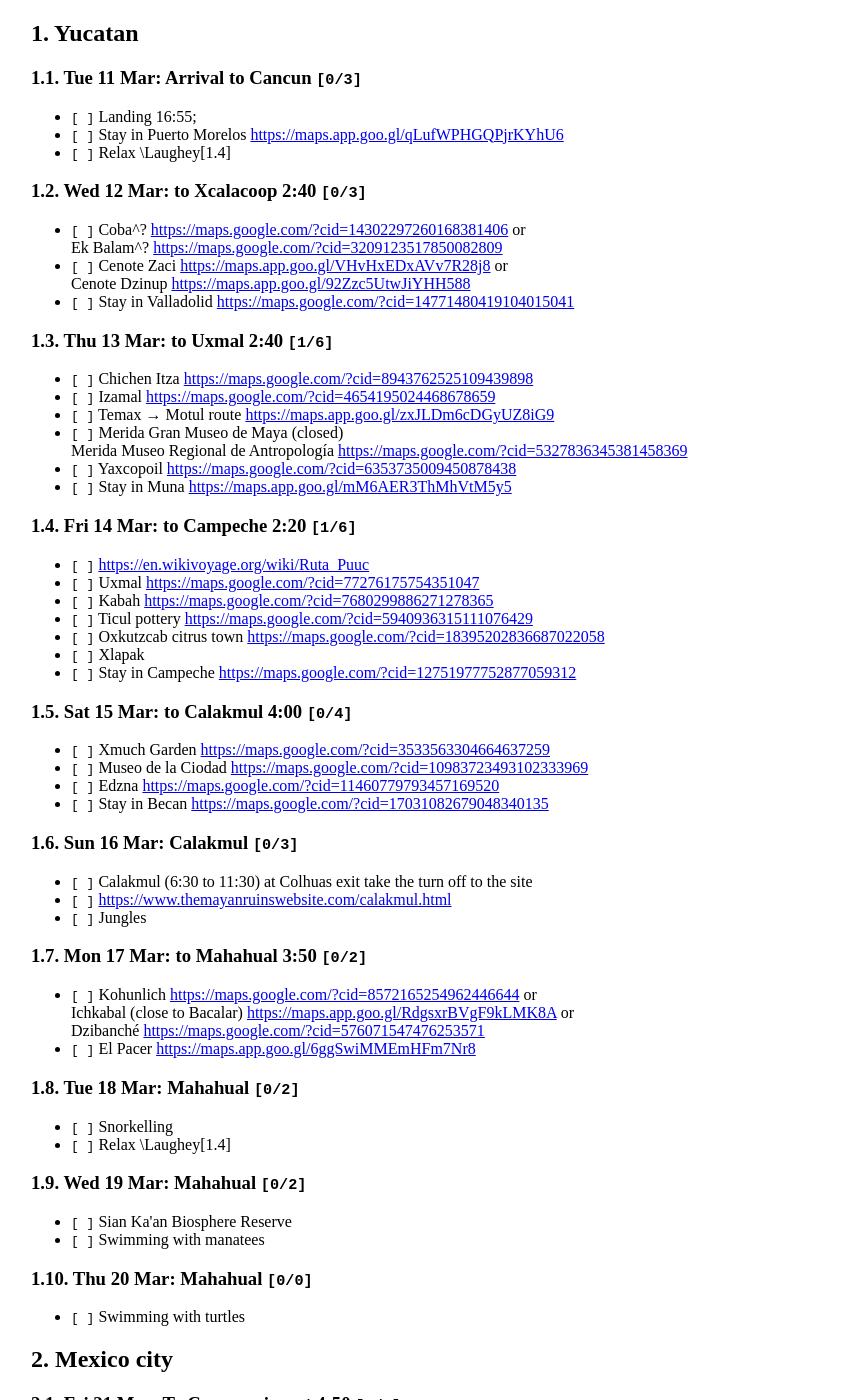
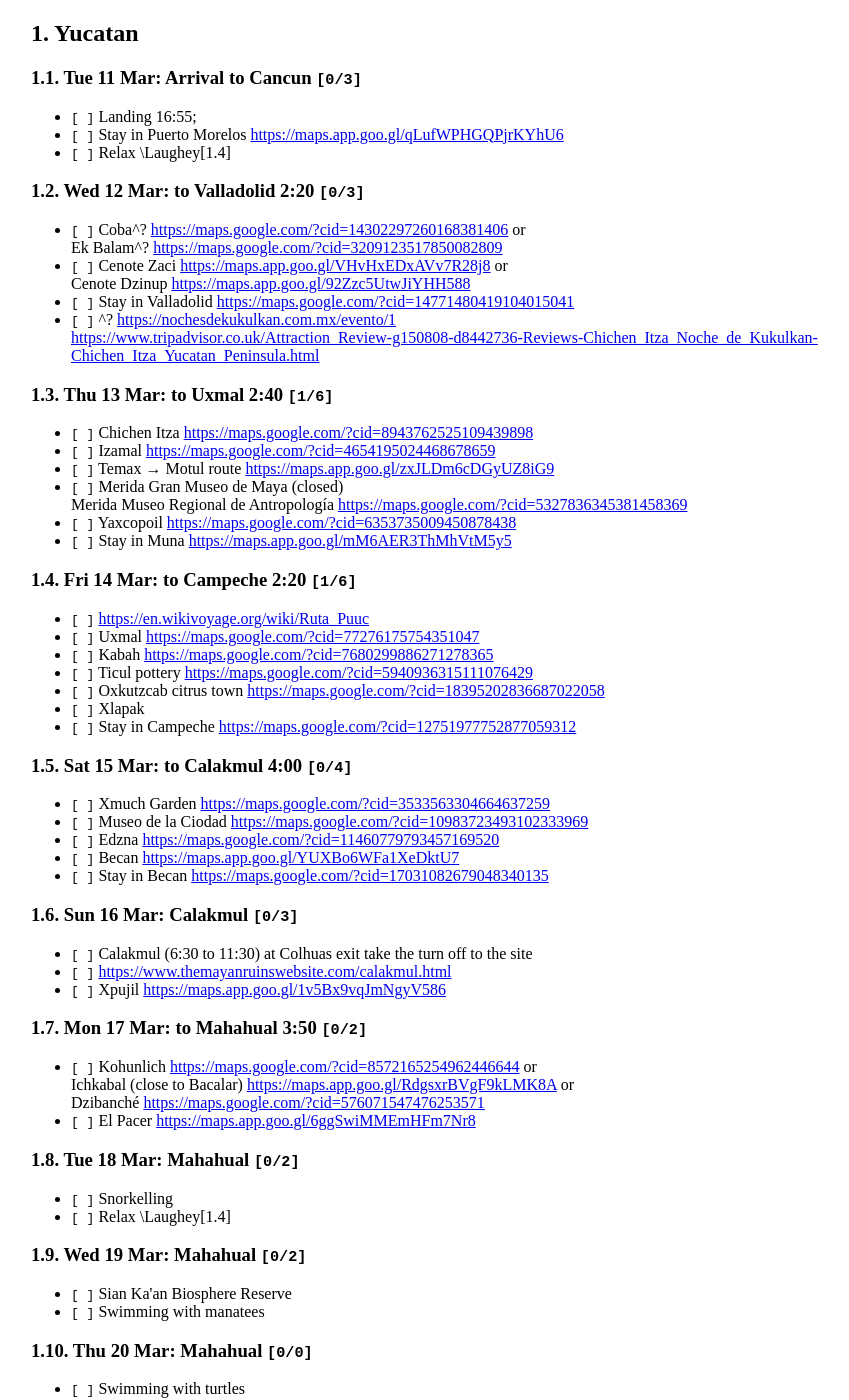
Before and after one commit to ssharoff/ssharoff.github.io, a Jekyll site: the page travel/mexico-plans.html, which Jekyll copies as it is, in a window 1280 px wide and 1400 px high. Shown: the whole window, without its empty margins (129-978 px from the left). Built offline with Jekyll 4.4.1, drawn with Linux system fonts in a browser that asks for light colours; some of the changed text lies outside the part shown.

Commit message:
more links

```diff
--- a/travel/mexico-plans.html
+++ b/travel/mexico-plans.html
@@ -3,7 +3,7 @@
 "http://www.w3.org/TR/xhtml1/DTD/xhtml1-strict.dtd">
 <html xmlns="http://www.w3.org/1999/xhtml" lang="en" xml:lang="en">
 <head>
-<!-- 2025-02-01 Sat 20:01 -->
+<!-- 2025-02-01 Sat 21:35 -->
 <meta http-equiv="Content-Type" content="text/html;charset=utf-8" />
 <meta name="viewport" content="width=device-width, initial-scale=1" />
 <title>&lrm;</title>
@@ -228,12 +228,12 @@
 <body>
 <div id="content" class="content">
 
-<div id="outline-container-org1d4e985" class="outline-2">
-<h2 id="org1d4e985"><span class="section-number-2">1.</span> Yucatan</h2>
+<div id="outline-container-org14608f9" class="outline-2">
+<h2 id="org14608f9"><span class="section-number-2">1.</span> Yucatan</h2>
 <div class="outline-text-2" id="text-1">
 </div>
-<div id="outline-container-org0332a8f" class="outline-3">
-<h3 id="org0332a8f"><span class="section-number-3">1.1.</span> Tue 11 Mar: Arrival to Cancun <code>[0/3]</code></h3>
+<div id="outline-container-orgef644a6" class="outline-3">
+<h3 id="orgef644a6"><span class="section-number-3">1.1.</span> Tue 11 Mar: Arrival to Cancun <code>[0/3]</code></h3>
 <div class="outline-text-3" id="text-1-1">
 <ul class="org-ul">
 <li class="off"><code>[&#xa0;]</code> Landing 16:55;</li>
@@ -243,8 +243,8 @@
 </div>
 </div>
 
-<div id="outline-container-org3d81aeb" class="outline-3">
-<h3 id="org3d81aeb"><span class="section-number-3">1.2.</span> Wed 12 Mar: to Xcalacoop 2:40 <code>[0/3]</code></h3>
+<div id="outline-container-orgfcba834" class="outline-3">
+<h3 id="orgfcba834"><span class="section-number-3">1.2.</span> Wed 12 Mar: to Valladolid 2:20 <code>[0/3]</code></h3>
 <div class="outline-text-3" id="text-1-2">
 <ul class="org-ul">
 <li class="off"><code>[&#xa0;]</code> Coba^? <a href="https://maps.google.com/?cid=14302297260168381406">https://maps.google.com/?cid=14302297260168381406</a> or<br />
@@ -252,12 +252,14 @@ Ek Balam^? <a href="https://maps.google.com/?cid=3209123517850082809">https://ma
 <li class="off"><code>[&#xa0;]</code> Cenote Zaci <a href="https://maps.app.goo.gl/VHvHxEDxAVv7R28j8">https://maps.app.goo.gl/VHvHxEDxAVv7R28j8</a> or <br />
 Cenote Dzinup <a href="https://maps.app.goo.gl/92Zzc5UtwJiYHH588">https://maps.app.goo.gl/92Zzc5UtwJiYHH588</a></li>
 <li class="off"><code>[&#xa0;]</code> Stay in Valladolid <a href="https://maps.google.com/?cid=14771480419104015041">https://maps.google.com/?cid=14771480419104015041</a></li>
+<li class="off"><code>[&#xa0;]</code> ^? <a href="https://nochesdekukulkan.com.mx/evento/1">https://nochesdekukulkan.com.mx/evento/1</a> <br />
+<a href="https://www.tripadvisor.co.uk/Attraction_Review-g150808-d8442736-Reviews-Chichen_Itza_Noche_de_Kukulkan-Chichen_Itza_Yucatan_Peninsula.html">https://www.tripadvisor.co.uk/Attraction_Review-g150808-d8442736-Reviews-Chichen_Itza_Noche_de_Kukulkan-Chichen_Itza_Yucatan_Peninsula.html</a></li>
 </ul>
 </div>
 </div>
 
-<div id="outline-container-orgee21ba4" class="outline-3">
-<h3 id="orgee21ba4"><span class="section-number-3">1.3.</span> Thu 13 Mar: to Uxmal 2:40 <code>[1/6]</code></h3>
+<div id="outline-container-org1f902e7" class="outline-3">
+<h3 id="org1f902e7"><span class="section-number-3">1.3.</span> Thu 13 Mar: to Uxmal 2:40 <code>[1/6]</code></h3>
 <div class="outline-text-3" id="text-1-3">
 <ul class="org-ul">
 <li class="off"><code>[&#xa0;]</code> Chichen Itza <a href="https://maps.google.com/?cid=8943762525109439898">https://maps.google.com/?cid=8943762525109439898</a></li>
@@ -271,8 +273,8 @@ Merida Museo Regional de Antropología <a href="https://maps.google.com/?cid=532
 </div>
 </div>
 
-<div id="outline-container-org198828d" class="outline-3">
-<h3 id="org198828d"><span class="section-number-3">1.4.</span> Fri 14 Mar: to Campeche 2:20  <code>[1/6]</code></h3>
+<div id="outline-container-orgc5d4d02" class="outline-3">
+<h3 id="orgc5d4d02"><span class="section-number-3">1.4.</span> Fri 14 Mar: to Campeche 2:20  <code>[1/6]</code></h3>
 <div class="outline-text-3" id="text-1-4">
 <ul class="org-ul">
 <li class="off"><code>[&#xa0;]</code> <a href="https://en.wikivoyage.org/wiki/Ruta_Puuc">https://en.wikivoyage.org/wiki/Ruta_Puuc</a></li>
@@ -286,31 +288,32 @@ Merida Museo Regional de Antropología <a href="https://maps.google.com/?cid=532
 </div>
 </div>
 
-<div id="outline-container-orgd750372" class="outline-3">
-<h3 id="orgd750372"><span class="section-number-3">1.5.</span> Sat 15 Mar: to Calakmul 4:00 <code>[0/4]</code></h3>
+<div id="outline-container-orge69a83e" class="outline-3">
+<h3 id="orge69a83e"><span class="section-number-3">1.5.</span> Sat 15 Mar: to Calakmul 4:00 <code>[0/4]</code></h3>
 <div class="outline-text-3" id="text-1-5">
 <ul class="org-ul">
 <li class="off"><code>[&#xa0;]</code> Xmuch Garden <a href="https://maps.google.com/?cid=3533563304664637259">https://maps.google.com/?cid=3533563304664637259</a></li>
 <li class="off"><code>[&#xa0;]</code> Museo de la Ciodad <a href="https://maps.google.com/?cid=10983723493102333969">https://maps.google.com/?cid=10983723493102333969</a></li>
 <li class="off"><code>[&#xa0;]</code> Edzna <a href="https://maps.google.com/?cid=11460779793457169520">https://maps.google.com/?cid=11460779793457169520</a></li>
+<li class="off"><code>[&#xa0;]</code> Becan <a href="https://maps.app.goo.gl/YUXBo6WFa1XeDktU7">https://maps.app.goo.gl/YUXBo6WFa1XeDktU7</a></li>
 <li class="off"><code>[&#xa0;]</code> Stay in Becan <a href="https://maps.google.com/?cid=17031082679048340135">https://maps.google.com/?cid=17031082679048340135</a></li>
 </ul>
 </div>
 </div>
 
-<div id="outline-container-org937aea9" class="outline-3">
-<h3 id="org937aea9"><span class="section-number-3">1.6.</span> Sun 16 Mar:  Calakmul <code>[0/3]</code></h3>
+<div id="outline-container-org41fe6cd" class="outline-3">
+<h3 id="org41fe6cd"><span class="section-number-3">1.6.</span> Sun 16 Mar:  Calakmul <code>[0/3]</code></h3>
 <div class="outline-text-3" id="text-1-6">
 <ul class="org-ul">
 <li class="off"><code>[&#xa0;]</code> Calakmul (6:30 to 11:30) at Colhuas exit take the turn off to the site</li>
 <li class="off"><code>[&#xa0;]</code> <a href="https://www.themayanruinswebsite.com/calakmul.html">https://www.themayanruinswebsite.com/calakmul.html</a></li>
-<li class="off"><code>[&#xa0;]</code> Jungles</li>
+<li class="off"><code>[&#xa0;]</code> Xpujil <a href="https://maps.app.goo.gl/1v5Bx9vqJmNgyV586">https://maps.app.goo.gl/1v5Bx9vqJmNgyV586</a></li>
 </ul>
 </div>
 </div>
 
-<div id="outline-container-orge485b53" class="outline-3">
-<h3 id="orge485b53"><span class="section-number-3">1.7.</span> Mon 17 Mar: to Mahahual 3:50 <code>[0/2]</code></h3>
+<div id="outline-container-org4a01b50" class="outline-3">
+<h3 id="org4a01b50"><span class="section-number-3">1.7.</span> Mon 17 Mar: to Mahahual 3:50 <code>[0/2]</code></h3>
 <div class="outline-text-3" id="text-1-7">
 <ul class="org-ul">
 <li class="off"><code>[&#xa0;]</code> Kohunlich <a href="https://maps.google.com/?cid=8572165254962446644">https://maps.google.com/?cid=8572165254962446644</a> or <br />
@@ -321,8 +324,8 @@ Dzibanché <a href="https://maps.google.com/?cid=576071547476253571">https://map
 </div>
 </div>
 
-<div id="outline-container-orga12dce6" class="outline-3">
-<h3 id="orga12dce6"><span class="section-number-3">1.8.</span> Tue 18 Mar: Mahahual <code>[0/2]</code></h3>
+<div id="outline-container-org40310f4" class="outline-3">
+<h3 id="org40310f4"><span class="section-number-3">1.8.</span> Tue 18 Mar: Mahahual <code>[0/2]</code></h3>
 <div class="outline-text-3" id="text-1-8">
 <ul class="org-ul">
 <li class="off"><code>[&#xa0;]</code> Snorkelling</li>
@@ -331,8 +334,8 @@ Dzibanché <a href="https://maps.google.com/?cid=576071547476253571">https://map
 </div>
 </div>
 
-<div id="outline-container-org450c5f8" class="outline-3">
-<h3 id="org450c5f8"><span class="section-number-3">1.9.</span> Wed 19 Mar: Mahahual <code>[0/2]</code></h3>
+<div id="outline-container-org2fabdc9" class="outline-3">
+<h3 id="org2fabdc9"><span class="section-number-3">1.9.</span> Wed 19 Mar: Mahahual <code>[0/2]</code></h3>
 <div class="outline-text-3" id="text-1-9">
 <ul class="org-ul">
 <li class="off"><code>[&#xa0;]</code> Sian Ka'an Biosphere Reserve</li>
@@ -341,8 +344,8 @@ Dzibanché <a href="https://maps.google.com/?cid=576071547476253571">https://map
 </div>
 </div>
 
-<div id="outline-container-orgbfa4cad" class="outline-3">
-<h3 id="orgbfa4cad"><span class="section-number-3">1.10.</span> Thu 20 Mar: Mahahual <code>[0/0]</code></h3>
+<div id="outline-container-org2497435" class="outline-3">
+<h3 id="org2497435"><span class="section-number-3">1.10.</span> Thu 20 Mar: Mahahual <code>[0/0]</code></h3>
 <div class="outline-text-3" id="text-1-10">
 <ul class="org-ul">
 <li class="off"><code>[&#xa0;]</code> Swimming with turtles</li>
@@ -351,12 +354,12 @@ Dzibanché <a href="https://maps.google.com/?cid=576071547476253571">https://map
 </div>
 </div>
 
-<div id="outline-container-org0dc33f4" class="outline-2">
-<h2 id="org0dc33f4"><span class="section-number-2">2.</span> Mexico city</h2>
+<div id="outline-container-org541f06c" class="outline-2">
+<h2 id="org541f06c"><span class="section-number-2">2.</span> Mexico city</h2>
 <div class="outline-text-2" id="text-2">
 </div>
-<div id="outline-container-org245ff33" class="outline-3">
-<h3 id="org245ff33"><span class="section-number-3">2.1.</span> Fri 21 Mar: To Cancun airport 4:50 <code>[0/4]</code></h3>
+<div id="outline-container-org1e00455" class="outline-3">
+<h3 id="org1e00455"><span class="section-number-3">2.1.</span> Fri 21 Mar: To Cancun airport 4:50 <code>[0/4]</code></h3>
 <div class="outline-text-3" id="text-2-1">
 <ul class="org-ul">
 <li class="off"><code>[&#xa0;]</code> CUN-NLU, 13:50-15:20</li>
@@ -368,8 +371,8 @@ Dzibanché <a href="https://maps.google.com/?cid=576071547476253571">https://map
 </div>
 </div>
 
-<div id="outline-container-org58f88e2" class="outline-3">
-<h3 id="org58f88e2"><span class="section-number-3">2.2.</span> Sat 22 Mar: Chapultepec, Roma <code>[0/3]</code></h3>
+<div id="outline-container-org70ef49a" class="outline-3">
+<h3 id="org70ef49a"><span class="section-number-3">2.2.</span> Sat 22 Mar: Chapultepec, Roma <code>[0/3]</code></h3>
 <div class="outline-text-3" id="text-2-2">
 <ul class="org-ul">
 <li class="off"><code>[&#xa0;]</code> Museo de Anthropologia <a href="https://maps.google.com/?cid=9521483601320789284">https://maps.google.com/?cid=9521483601320789284</a></li>
@@ -379,8 +382,8 @@ Dzibanché <a href="https://maps.google.com/?cid=576071547476253571">https://map
 </div>
 </div>
 
-<div id="outline-container-org347fc4a" class="outline-3">
-<h3 id="org347fc4a"><span class="section-number-3">2.3.</span> Sun 23 Mar: Del Carmen <code>[0/3]</code></h3>
+<div id="outline-container-orga3c3bdc" class="outline-3">
+<h3 id="orga3c3bdc"><span class="section-number-3">2.3.</span> Sun 23 Mar: Del Carmen <code>[0/3]</code></h3>
 <div class="outline-text-3" id="text-2-3">
 <ul class="org-ul">
 <li class="off"><code>[&#xa0;]</code> Frida Kahlo <a href="https://maps.google.com/?cid=7062107075614930081">https://maps.google.com/?cid=7062107075614930081</a></li>
@@ -390,8 +393,8 @@ Dzibanché <a href="https://maps.google.com/?cid=576071547476253571">https://map
 </div>
 </div>
 
-<div id="outline-container-org1e386d2" class="outline-3">
-<h3 id="org1e386d2"><span class="section-number-3">2.4.</span> Mon 24 Mar:  <code>[0/4]</code></h3>
+<div id="outline-container-org7bcfb34" class="outline-3">
+<h3 id="org7bcfb34"><span class="section-number-3">2.4.</span> Mon 24 Mar:  <code>[0/4]</code></h3>
 <div class="outline-text-3" id="text-2-4">
 <ul class="org-ul">
 <li class="off"><code>[&#xa0;]</code> Zona Arquelógica Tlatelolco (Tlatelolco Archaeological Site) (entrance is on Lázaro Cárdenas) <a href="https://maps.google.com/?cid=1701952053221864427">https://maps.google.com/?cid=1701952053221864427</a></li>
@@ -403,8 +406,8 @@ Dzibanché <a href="https://maps.google.com/?cid=576071547476253571">https://map
 </div>
 </div>
 
-<div id="outline-container-orgc078113" class="outline-3">
-<h3 id="orgc078113"><span class="section-number-3">2.5.</span> Tue 25 Mar: <code>[0/3]</code></h3>
+<div id="outline-container-orgcc47bd3" class="outline-3">
+<h3 id="orgcc47bd3"><span class="section-number-3">2.5.</span> Tue 25 Mar: <code>[0/3]</code></h3>
 <div class="outline-text-3" id="text-2-5">
 <ul class="org-ul">
 <li class="off"><code>[&#xa0;]</code> ^? Museo Soumaya <a href="https://maps.google.com/?cid=10624803107852467379">https://maps.google.com/?cid=10624803107852467379</a></li>
@@ -414,7 +417,7 @@ Dzibanché <a href="https://maps.google.com/?cid=576071547476253571">https://map
 </div>
 
 <ol class="org-ol">
-<li><a id="org5cfbee0"></a>Possible day away<br />
+<li><a id="orga5fef69"></a>Possible day away<br />
 <div class="outline-text-4" id="text-2-5-1">
 <ul class="org-ul">
 <li class="off"><code>[&#xa0;]</code> Puebla: Cacaxtla or Cholula</li>
@@ -426,8 +429,8 @@ Dzibanché <a href="https://maps.google.com/?cid=576071547476253571">https://map
 </ol>
 </div>
 
-<div id="outline-container-org9f62db1" class="outline-3">
-<h3 id="org9f62db1"><span class="section-number-3">2.6.</span> Wed 26 Mar: Flight to Cancun <code>[0/3]</code></h3>
+<div id="outline-container-org04aae09" class="outline-3">
+<h3 id="org04aae09"><span class="section-number-3">2.6.</span> Wed 26 Mar: Flight to Cancun <code>[0/3]</code></h3>
 <div class="outline-text-3" id="text-2-6">
 <ul class="org-ul">
 <li class="off"><code>[&#xa0;]</code> MEX-CUN, 09:55-13:30</li>
@@ -438,12 +441,12 @@ Dzibanché <a href="https://maps.google.com/?cid=576071547476253571">https://map
 </div>
 </div>
 
-<div id="outline-container-org8876a27" class="outline-2">
-<h2 id="org8876a27"><span class="section-number-2">3.</span> Food</h2>
+<div id="outline-container-orge6fbe6b" class="outline-2">
+<h2 id="orge6fbe6b"><span class="section-number-2">3.</span> Food</h2>
 <div class="outline-text-2" id="text-3">
 </div>
-<div id="outline-container-orge3ef7f6" class="outline-3">
-<h3 id="orge3ef7f6"><span class="section-number-3">3.1.</span> Mexican food <code>[0/9]</code></h3>
+<div id="outline-container-orgdfb122c" class="outline-3">
+<h3 id="orgdfb122c"><span class="section-number-3">3.1.</span> Mexican food <code>[0/9]</code></h3>
 <div class="outline-text-3" id="text-3-1">
 <ul class="org-ul">
 <li class="off"><code>[&#xa0;]</code> Carne asada &#x2013; thin-cut marinated beef steak</li>
@@ -462,7 +465,7 @@ Dzibanché <a href="https://maps.google.com/?cid=576071547476253571">https://map
 </div>
 </div>
 <div id="postamble" class="status">
-<p class="date">Created: 2025-02-01 Sat 20:01</p>
+<p class="date">Created: 2025-02-01 Sat 21:35</p>
 <p class="validation"><a href="https://validator.w3.org/check?uri=referer">Validate</a></p>
 </div>
 </body>
```
Also changed, not shown: travel/mexico-plans.org (+5 -2 lines), 1 other file.
